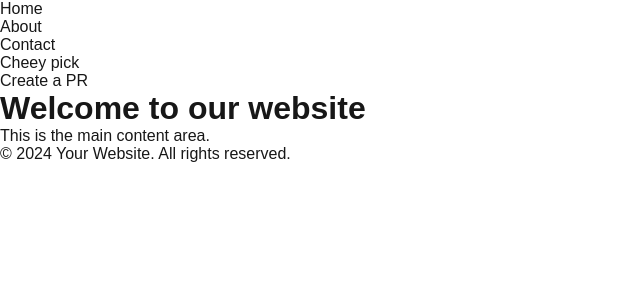
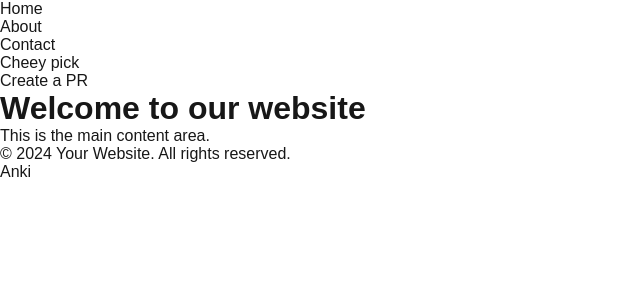
Before and after one commit to Anki-1611/React-app, a Next.js app: page / in a window 1280 px wide. Shown: the top 300 px of the page, without its empty margins (0-640 px from the left). Built offline with nearby package versions, Linux system fonts and the light colour scheme.

Commit message:
minor changes
i have woroked on logib screen and issue fixed @Chai-1611.

Co-Authored-By: Chai-1611 <203443245+Chai-1611@users.noreply.github.com>

```diff
--- a/src/app/globals.css
+++ b/src/app/globals.css
@@ -6,7 +6,7 @@
 @media (prefers-color-scheme: dark) {
   :root {
     --background: #0a0a0a;
-    --foreground: #ededed;
+    --foreground: #eded;
   }
 }
 
--- a/src/app/layout.js
+++ b/src/app/layout.js
@@ -21,7 +21,7 @@ export default function RootLayout({ children }) {
   return (
     <html lang="en">
       <body className={`${geistSans.variable} ${geistMono.variable}`}>
-        {children}
+        {children} {'Anki'}
       </body>
     </html>
   );
```
